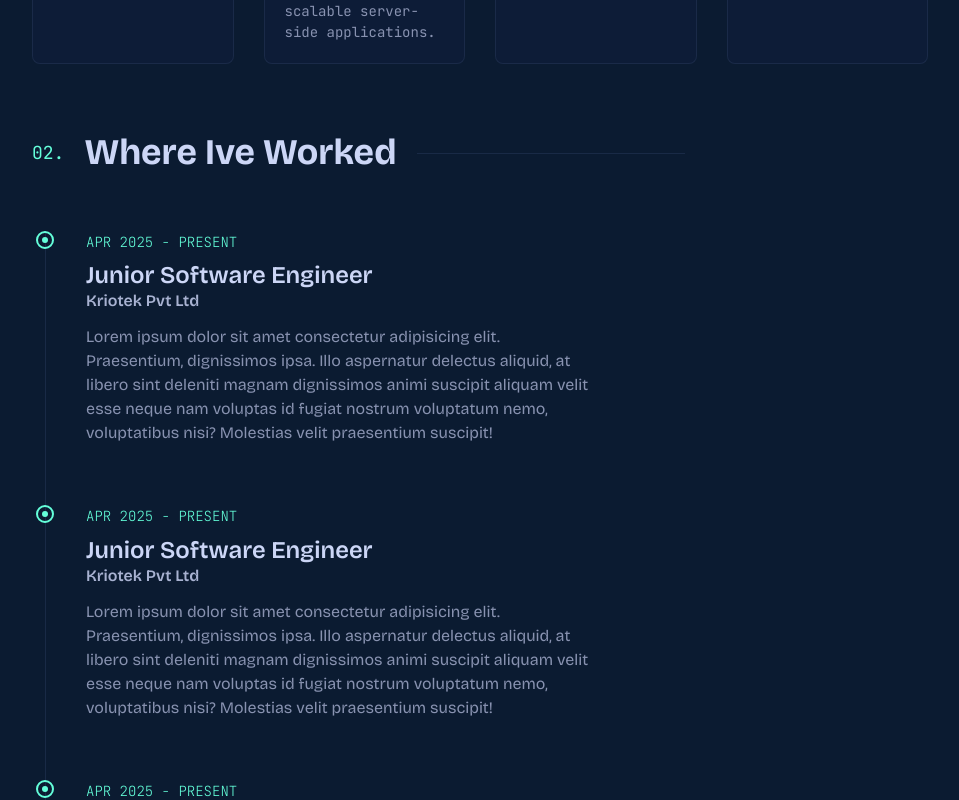
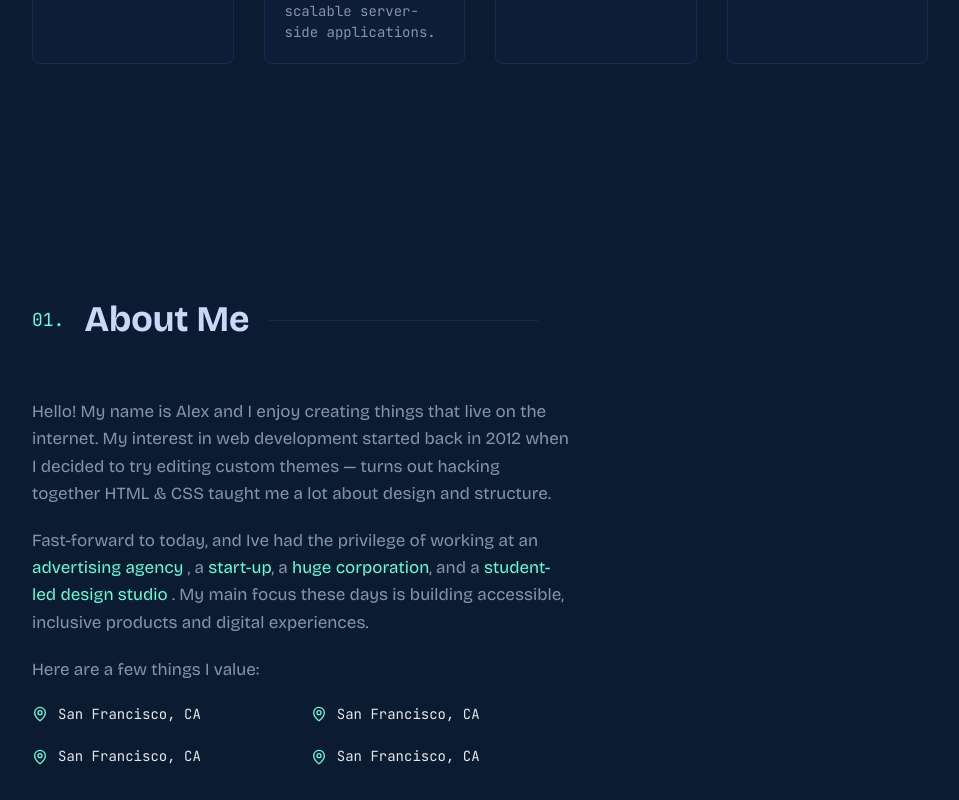
Before and after one commit to deepanshufullstack-ai/portfolio, a Next.js app: page / in a window 1280 px wide. Shown: the part 2460-3260 px from the top of the page, without its empty margins (160-1119 px from the left). Built offline with nearby package versions, Linux system fonts and the light colour scheme.

Commit message:
add changes

```diff
--- a/src/app/page.tsx
+++ b/src/app/page.tsx
@@ -18,7 +18,7 @@ export default function Home() {
         <Counter />
         <Offer />
         <Tech />
-        {/* <About /> */}
+        <About />
         <Experience />
         {/* <Work /> */}
         <Contact />
--- a/src/components/About.tsx
+++ b/src/components/About.tsx
@@ -1,6 +1,8 @@
 "use client";
 
+import { MapPin } from "lucide-react";
 import { useEffect, useRef } from "react";
+import styled from "styled-components";
 
 export default function About() {
   const ref = useRef<HTMLDivElement>(null);
@@ -20,40 +22,183 @@ export default function About() {
     return () => observer.disconnect();
   }, []);
   return (
-    <section
-      id="about"
-      ref={ref}
-      style={{
-        minHeight: "100vh",
-        minWidth: "100vw",
-        display: "flex",
-        alignItems: "center",
-        justifyContent: "center",
-      }}
-    >
-      <div
-        style={{
-          display: "flex",
-          flexDirection: "column",
-          gap: "40px",
-          width: "70%",
-        }}
-      >
-        <p>
-          Lorem ipsum dolor, sit amet consectetur adipisicing elit. Ex
-          praesentium alias aspernatur ratione, deleniti ipsum quis animi
-          dolores provident quia quod, laboriosam eos fuga ea laudantium earum
-          iste doloribus vero placeat! Ex nesciunt sequi tenetur necessitatibus
-          beatae recusandae rem repellendus tempora, in nostrum quia, excepturi
-          error perspiciatis ut quibusdam, iste debitis quis aliquam odit ipsam
-          similique nisi. Architecto commodi quas excepturi impedit, repudiandae
-          voluptates veniam vero aliquam. Voluptates soluta vel nobis
-          consectetur. Ad dolore, quisquam tempore cum provident fugit sapiente
-          dolores, iusto eaque facere eum temporibus error quae, voluptate
-          architecto cupiditate dignissimos similique. Pariatur dolores quia
-          beatae rerum, fugiat totam.
-        </p>
-      </div>
-    </section>
+    <AboutSection id="about" ref={ref}>
+      <AboutContent>
+        <AboutHeadingContainer>
+          <span>01.</span>
+          <h1>About Me</h1>
+          <div />
+        </AboutHeadingContainer>
+        <AboutContentContainer>
+          <AboutContentSubContainer>
+            <p className="paragraph">
+              Hello! My name is Alex and I enjoy creating things that live on
+              the internet. My interest in web development started back in 2012
+              when I decided to try editing custom themes — turns out hacking
+              together HTML & CSS taught me a lot about design and structure.
+            </p>
+            <p className="paragraph">
+              Fast-forward to today, and Ive had the privilege of working at an
+              <span> advertising agency</span> , a <span> start-up</span>, a
+              <span> huge corporation</span>, and a
+              <span> student-led design studio</span> . My main focus these days
+              is building accessible, inclusive products and digital
+              experiences.
+            </p>
+            <p className="paragraph">Here are a few things I value:</p>
+            <AboutContentValuesGrid>
+              <GridItem>
+                <MapPin color="#64ffda" size={16} />
+                <h1>San Francisco, CA</h1>
+              </GridItem>
+              <GridItem>
+                <MapPin color="#64ffda" size={16} />
+                <h1>San Francisco, CA</h1>
+              </GridItem>
+              <GridItem>
+                <MapPin color="#64ffda" size={16} />
+                <h1>San Francisco, CA</h1>
+              </GridItem>
+              <GridItem>
+                <MapPin color="#64ffda" size={16} />
+                <h1>San Francisco, CA</h1>
+              </GridItem>
+            </AboutContentValuesGrid>
+          </AboutContentSubContainer>
+          {/* <AboutContentImageContainer></AboutContentImageContainer> */}
+        </AboutContentContainer>
+      </AboutContent>
+    </AboutSection>
   );
 }
+
+export const AboutSection = styled.section`
+  min-height: 100vh;
+  min-width: 100vw;
+  display: flex;
+  align-items: center;
+  justify-content: center;
+
+  @media (max-width: 768px) {
+    padding: 20px;
+  }
+`;
+
+export const AboutContent = styled.div`
+  display: flex;
+  flex-direction: column;
+  gap: 60px;
+  width: 70%;
+
+  @media (max-width: 768px) {
+    width: 100%;
+    gap: 40px;
+  }
+`;
+
+export const AboutHeadingContainer = styled.div`
+  display: flex;
+  align-items: center;
+  gap: 20px;
+
+  span {
+    color: #64ffda;
+    text-transform: uppercase;
+    font-size: 18px;
+    font-weight: 400;
+
+    @media (max-width: 768px) {
+      font-size: 16px;
+    }
+  }
+
+  h1 {
+    color: #ccd6f6;
+    font-size: 36px;
+    font-weight: 700;
+    font-family: var(--font-bricolage-grotesque);
+    line-height: 1;
+
+    @media (max-width: 768px) {
+      font-size: 24px;
+    }
+  }
+
+  div {
+    width: 30%;
+    height: 1px;
+    background-color: #23355499;
+  }
+`;
+
+export const AboutContentContainer = styled.div`
+  width: 100%;
+  height: fit-content;
+  display: flex;
+  justify-content: space-between;
+  gap: 40px;
+
+  @media (max-width: 768px) {
+    display: flex;
+    flex-direction: column;
+  }
+`;
+
+export const AboutContentSubContainer = styled.div`
+  width: 60%;
+  display: flex;
+  flex-direction: column;
+  gap: 20px;
+
+  .paragraph {
+    color: #8892b0;
+    font-size: 17px;
+    font-family: var(--font-bricolage-grotesque);
+
+    span {
+      color: #64ffda;
+    }
+  }
+
+  @media (max-width: 768px) {
+    width: 100%;
+  }
+`;
+
+export const AboutContentImageContainer = styled.div`
+  width: 40%;
+  height: fit-content;
+  display: flex;
+  align-items: center;
+  justify-content: center;
+  border: 1px solid #64ffda;
+  border-radius: 4px;
+
+  @media (max-width: 768px) {
+    width: 100%;
+  }
+`;
+
+export const AboutContentValuesGrid = styled.div`
+  width: 100%;
+  height: fit-content;
+  display: grid;
+  grid-template-columns: repeat(2, 1fr);
+  gap: 20px;
+
+  @media (max-width: 768px) {
+    display: grid;
+    grid-template-columns: repeat(1, 1fr);
+  }
+`;
+
+export const GridItem = styled.div`
+  display: flex;
+  align-items: center;
+  gap: 10px;
+
+  h1 {
+    font-size: 14px;
+    color: #e5e7eb;
+  }
+`;
```
